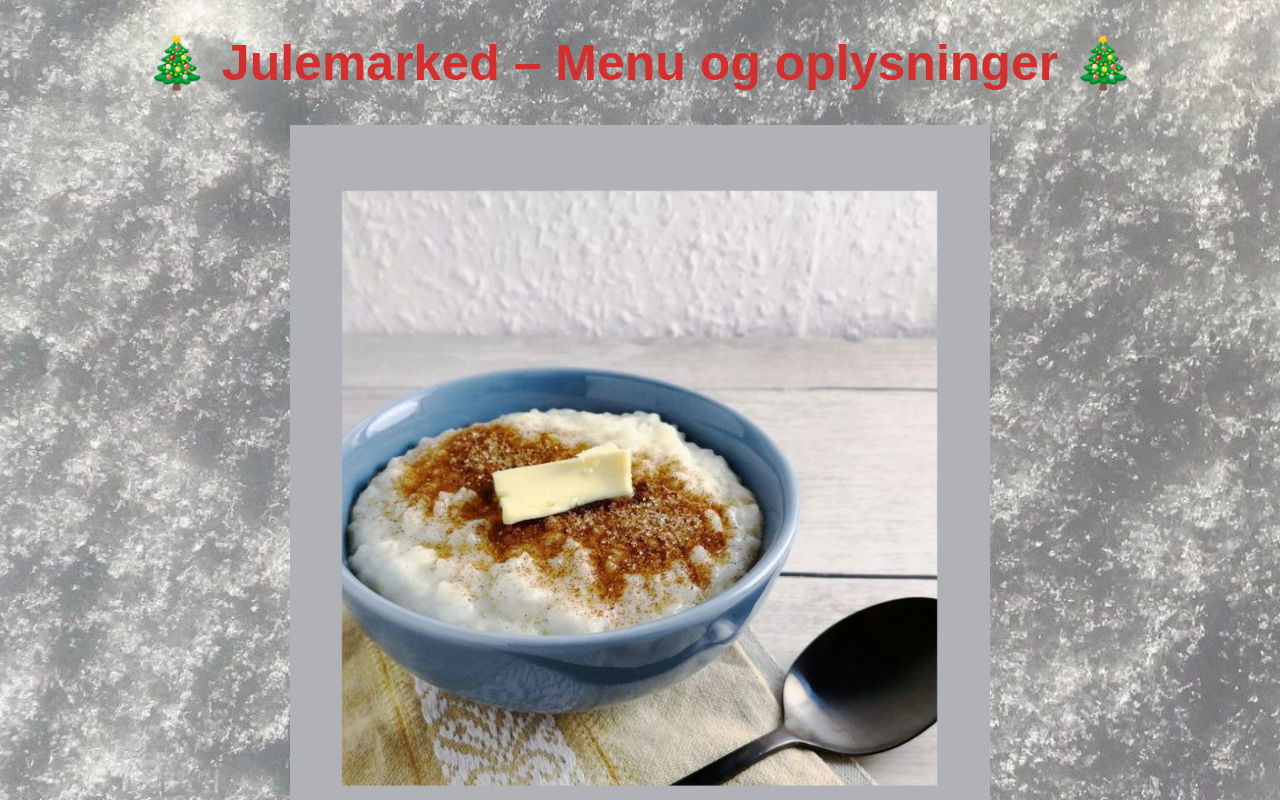
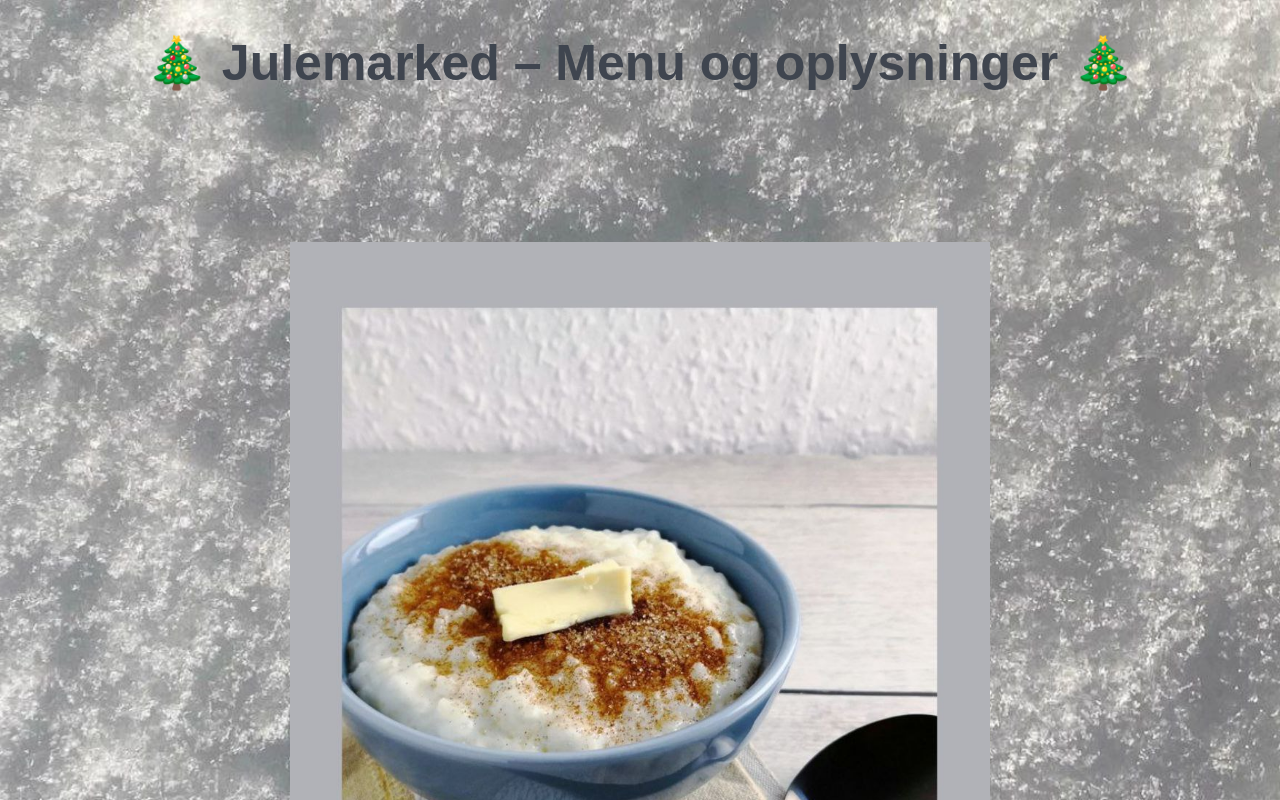
Before and after one commit to yumiliya06-star/julemarked, a plain HTML site: page menu.html in a window 1280 px wide. Shown: the top 800 px of the page. Drawn offline with Linux system fonts and the light colour scheme.

Commit message:
menu.html

```diff
--- a/menu.html
+++ b/menu.html
@@ -13,10 +13,10 @@
             background-repeat: no-repeat;
             background-attachment: fixed;
             text-align: center;
-            color: #404752;
+            color: #57616f;
         }
         h1 {
-            color: #d32f2f;
+            color: #3f454f;
             text-align: center;
             font-size: 50px;
         }
@@ -33,7 +33,7 @@
 <body>
 
 <h1>🎄 Julemarked – Menu og oplysninger 🎄</h1>
-<div style="text-align: center; margin-top: 20px;">
+<div style="text-align: center; margin-top: 150px;">
     <img src="risengrød.jpg" style="width: 700px; display: block; margin: 0 auto;">
     <img src="mindal.jpg" style="width: 700px; display: block; margin: 50px auto 0;">
 </div>
```
